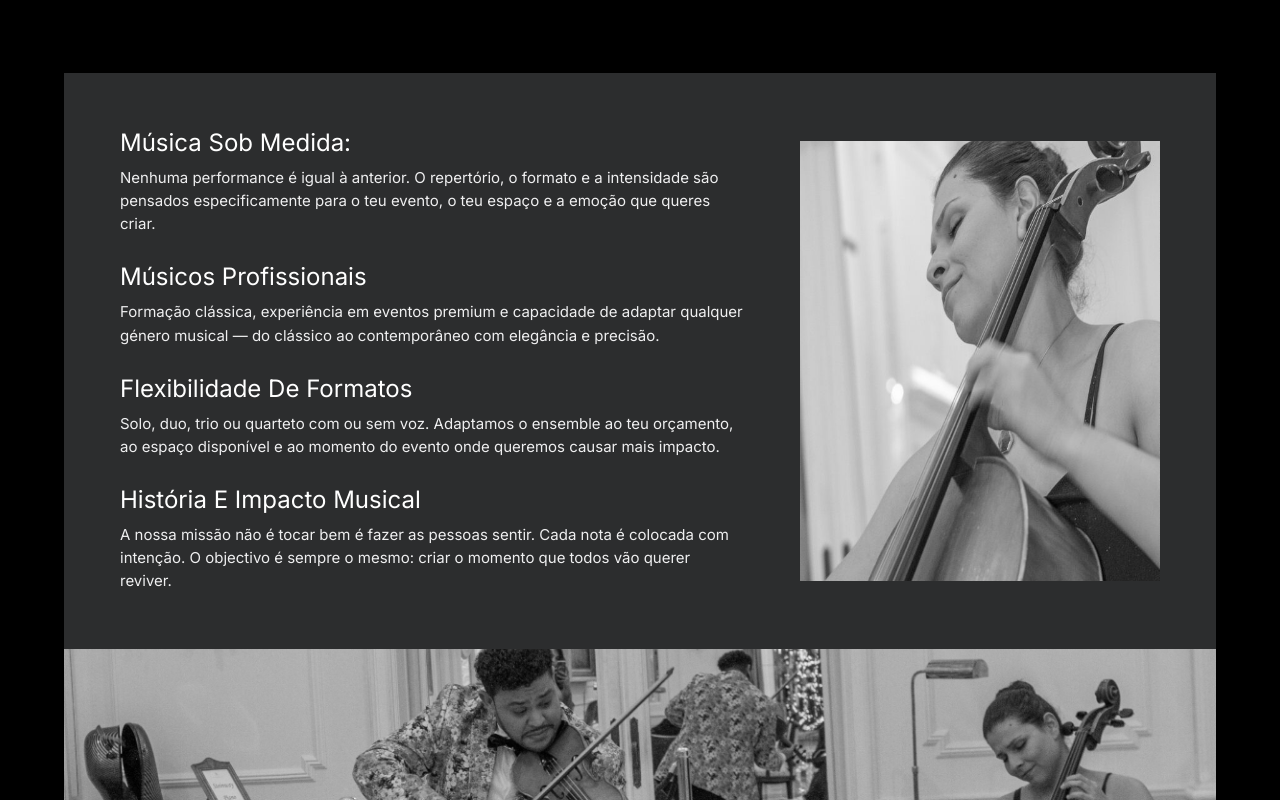
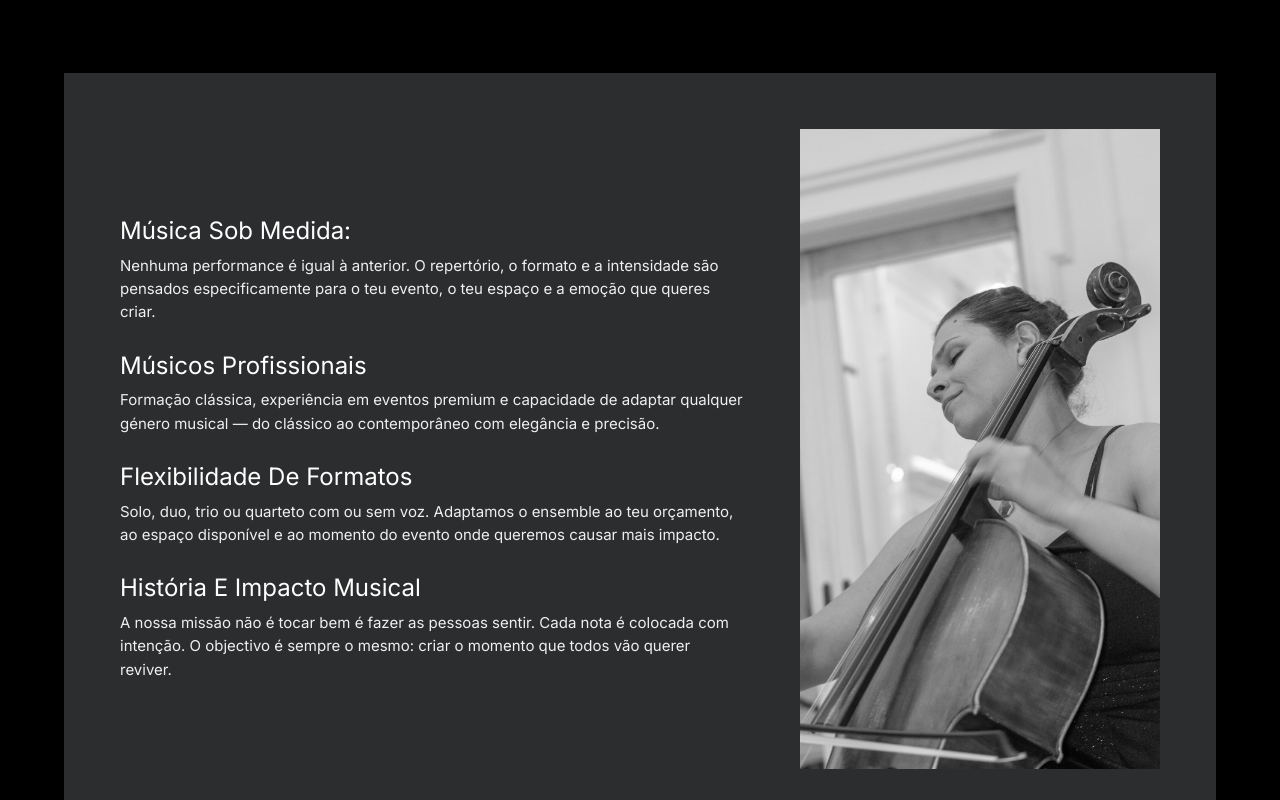
Before and after one commit to rvaldemar/wepac-site, a Next.js app: page /wessex in a window 1280 px wide. Shown: the part 3120-3920 px from the top of the page. Built offline with nearby package versions, Linux system fonts and the light colour scheme.

Commit message:
fix(wessex): cellist features image native aspect 9/16 (no deformation), greyscale

```diff
--- a/src/app/wessex/page.tsx
+++ b/src/app/wessex/page.tsx
@@ -306,7 +306,7 @@ export default function WessexPage() {
               ))}
             </div>
 
-            <div className="relative w-full max-w-[360px] mx-auto lg:mx-0 aspect-[360/440]">
+            <div className="relative w-full max-w-[360px] mx-auto lg:mx-0 aspect-[9/16]">
               <img
                 src="/images/wessex/features.jpg"
                 alt=""
```
Also changed, not shown: public/images/wessex/features.jpg.
